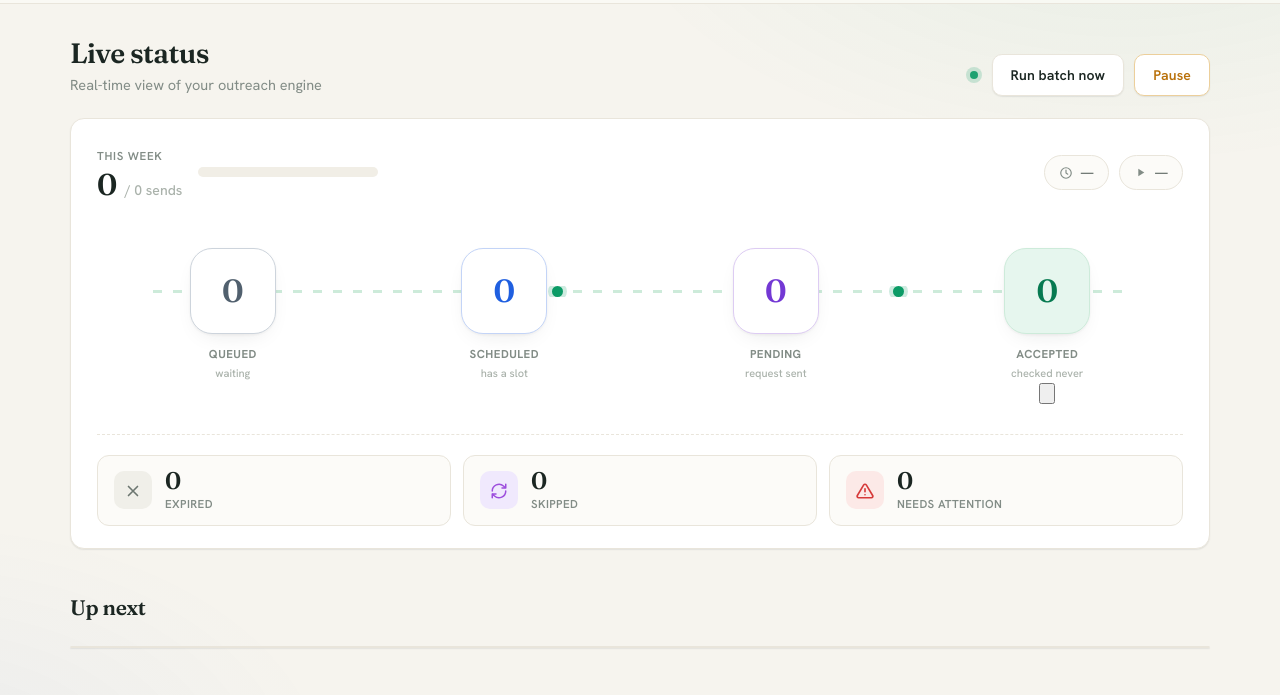
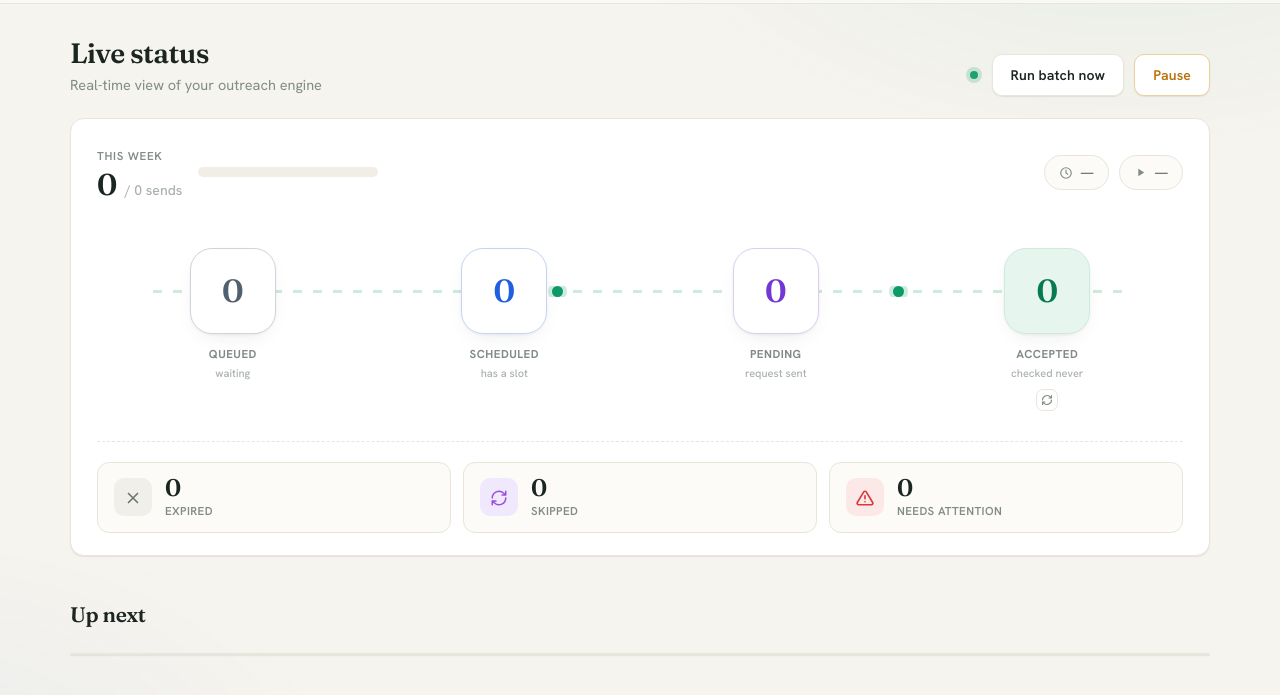
Before and after one commit to itaiintezer/linkedin-conn, a website: page src/web/index.html in a window 1280 px wide. Shown: the part 81-776 px from the top of the page. Drawn offline with Linux system fonts and the light colour scheme; no server answers.

Commit message:
feat: style the acceptance recheck button

```diff
--- a/src/web/styles.css
+++ b/src/web/styles.css
@@ -290,6 +290,16 @@ main { max-width: 1200px; margin: 0 auto; padding: 34px 30px 72px; }
 .station.accepted .puck { border-color: var(--brand-100); background: var(--brand-50); } .station.accepted .n { color: var(--brand-700); }
 .station .nm { font-size: 11.5px; font-weight: 700; letter-spacing: 0.5px; text-transform: uppercase; color: var(--ink-3); }
 .station .nm small { display: block; font-weight: 500; text-transform: none; letter-spacing: 0; color: var(--ink-faint); font-size: 11px; margin-top: 3px; }
+
+.recheck-btn { display: inline-grid; place-items: center; margin-top: 6px; width: 22px; height: 22px;
+  padding: 0; border-radius: 7px; border: 1px solid var(--line); background: var(--panel);
+  color: var(--ink-3); cursor: pointer; transition: color .15s ease, border-color .15s ease, background .15s ease; }
+.recheck-btn svg { width: 12px; height: 12px; }
+.recheck-btn:hover { color: var(--brand-700); border-color: var(--brand-100); background: var(--brand-50); }
+.recheck-btn:focus-visible { outline: 2px solid var(--brand); outline-offset: 2px; }
+.recheck-btn:disabled { cursor: default; opacity: 0.7; }
+.recheck-btn.busy svg { animation: spin 0.8s linear infinite; }
+@keyframes spin { to { transform: rotate(360deg); } }
 
 /* terminal outcomes */
 .outcome { display: flex; gap: 12px; margin-top: 26px; padding-top: 20px; border-top: 1px dashed var(--line); }
```
